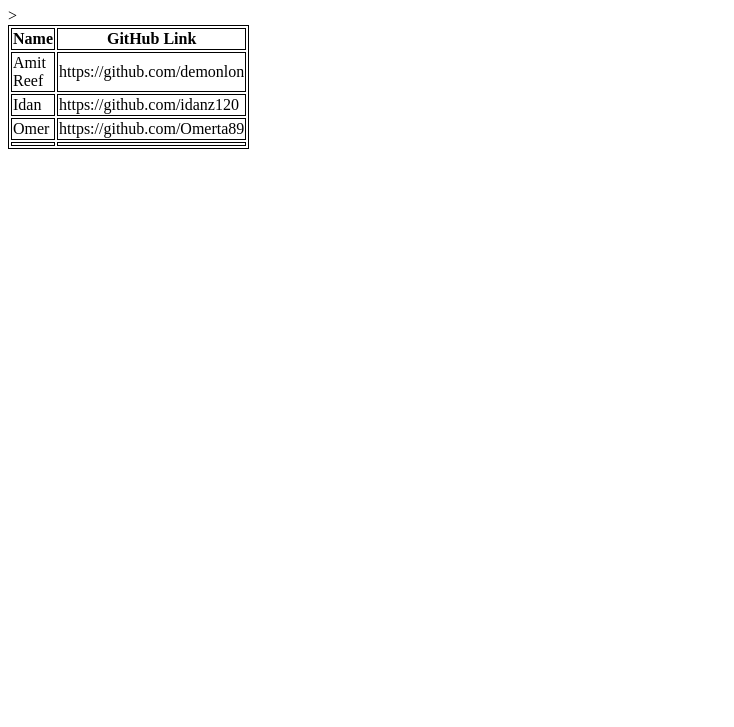
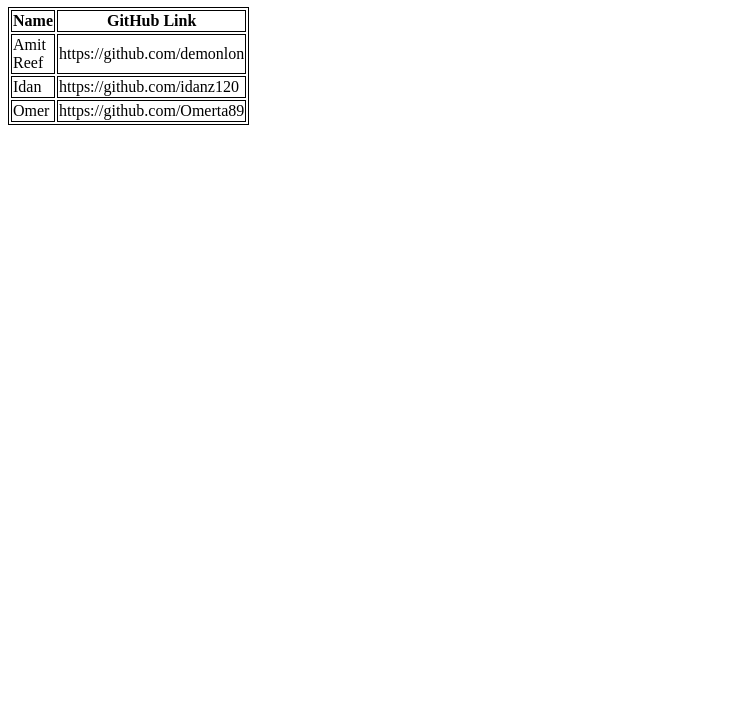
Before and after one commit to Nepahlem/John-Bryce, a plain HTML site: page Students.html in a window 1280 px wide. Shown: the part 73-800 px from the top of the page, without its empty margins (0-734 px from the left). Drawn offline with Linux system fonts and the light colour scheme.

Commit message:
Update Students.html

```diff
--- a/Students.html
+++ b/Students.html
@@ -34,10 +34,6 @@
             <td>Omer</td>
             <td>https://github.com/Omerta89</td>
         </tr>
-        ><tr>
-            <td></td>
-            <td></td>
-        </tr>
     </table>
 </body>
 
```
